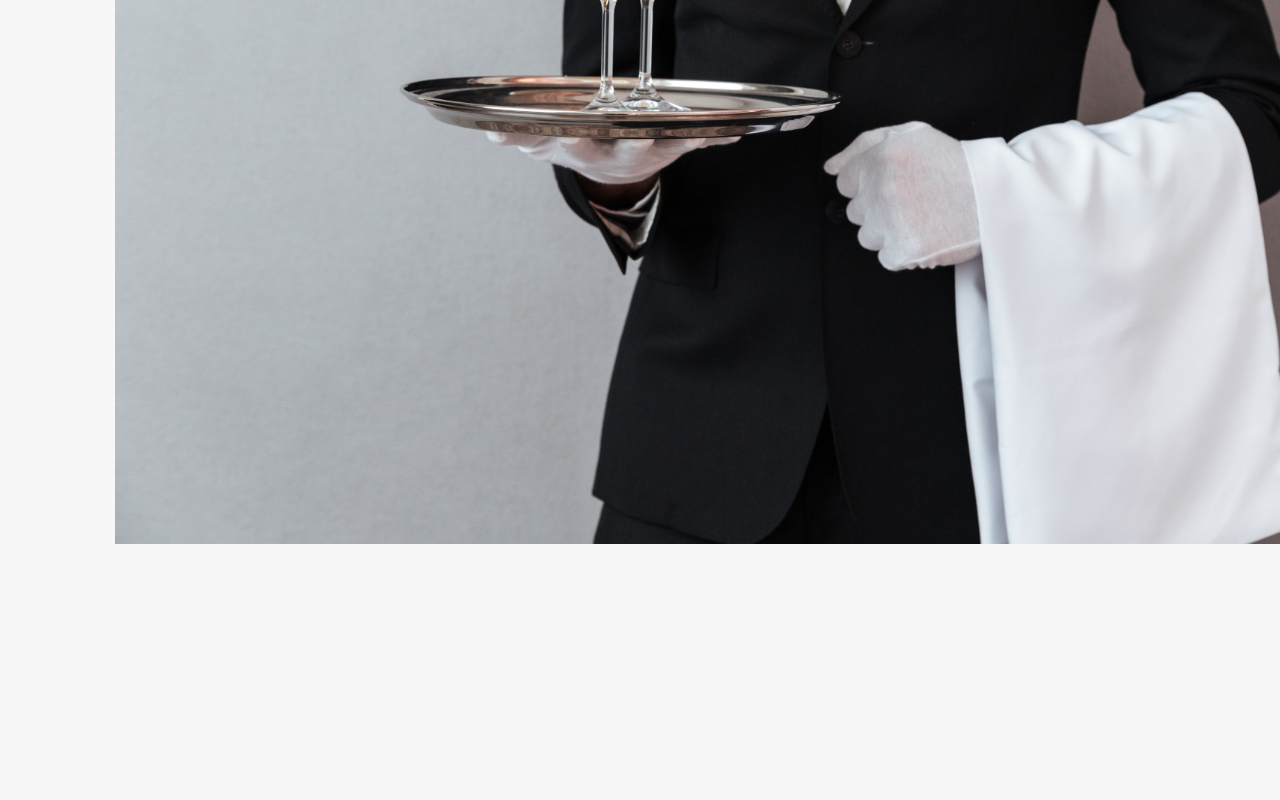
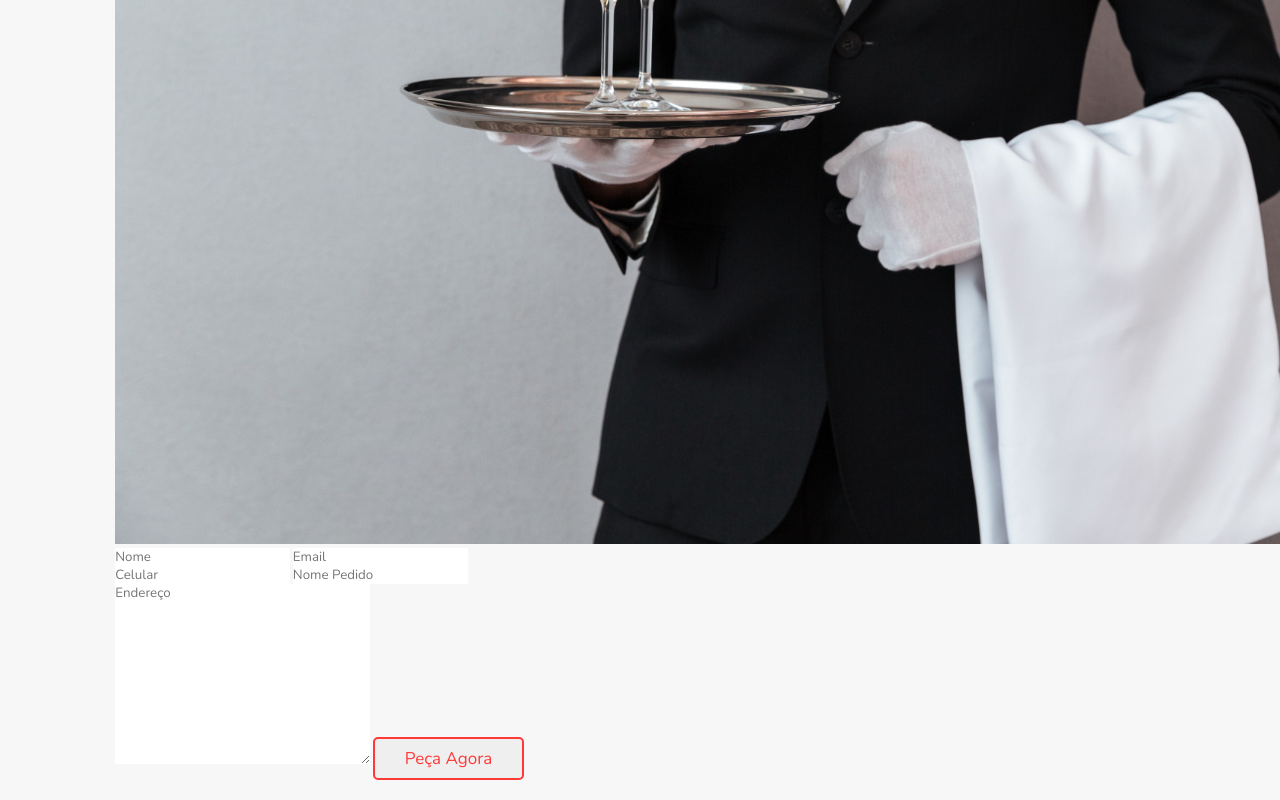
Before and after one commit to SergioLuisCardoso/hot_dog_website, a plain HTML site: page index.html in a window 1280 px wide. Shown: the part 4608-5408 px from the top of the page. Before the commit the page ends 5176 px from the top, so only its background shows below. Drawn offline with nearby package versions, Linux system fonts and the light colour scheme.

Commit message:
created 'inputBox' form'

```diff
--- a/index.html
+++ b/index.html
@@ -434,6 +434,25 @@
                 <img src="assets/img/waiter.jpg" alt="">
             </div>
 
+            <form action="">
+
+                <div class="inputBox">
+                    <input type="text" placeholder="Nome">
+                    <input type="email" placeholder="Email">
+                </div>
+
+                <div class="inputBox">
+                    <input type="number" placeholder="Celular">
+                    <input type="text" placeholder="Nome Pedido">
+                </div>
+
+                <textarea placeholder="Endereço" name="" id="" cols="30" rows="10"></textarea>
+
+                <input type="submit" value="Peça Agora" class="btn">
+
+
+            </form>
+
         </div>
 
 
```
